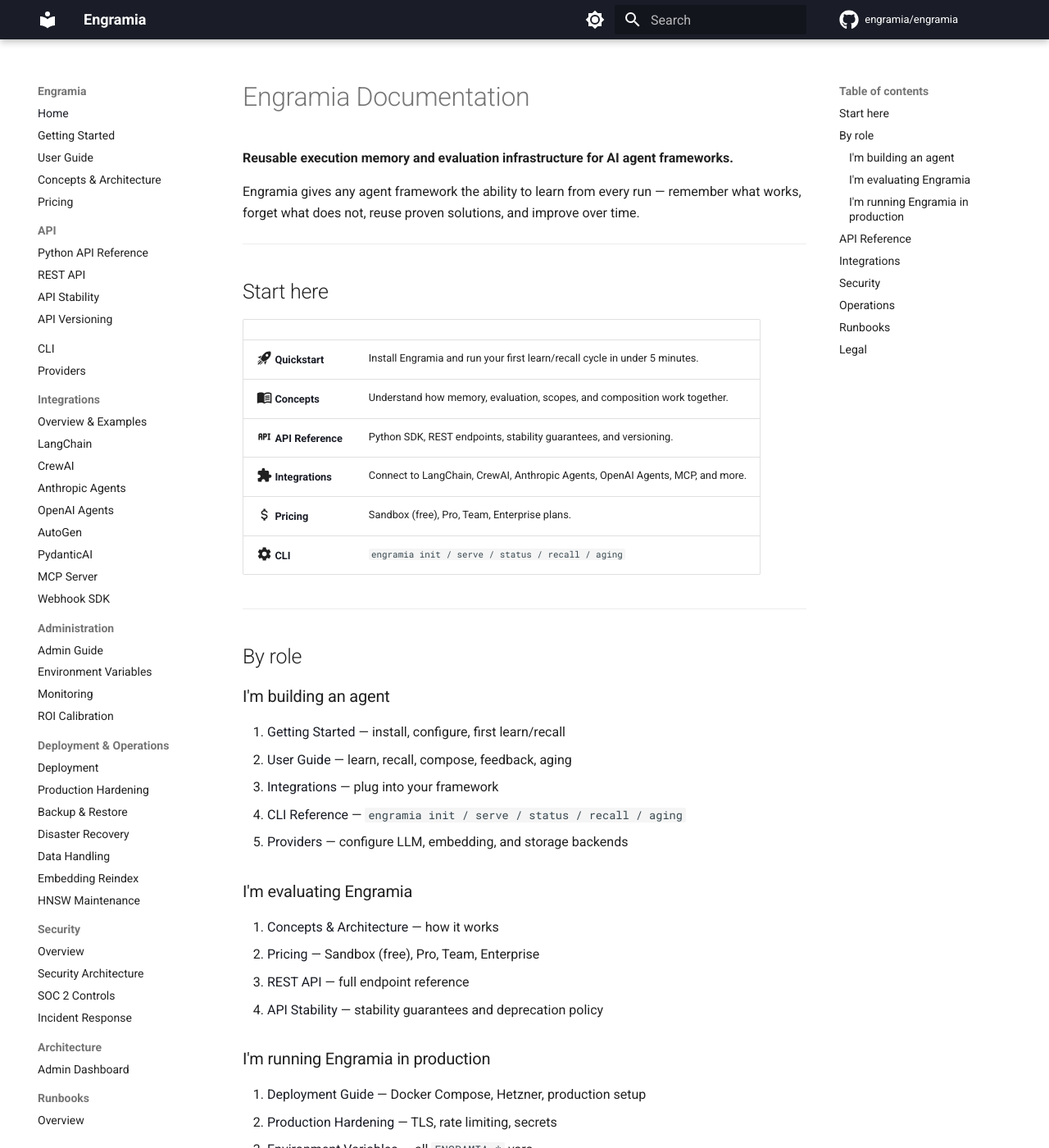
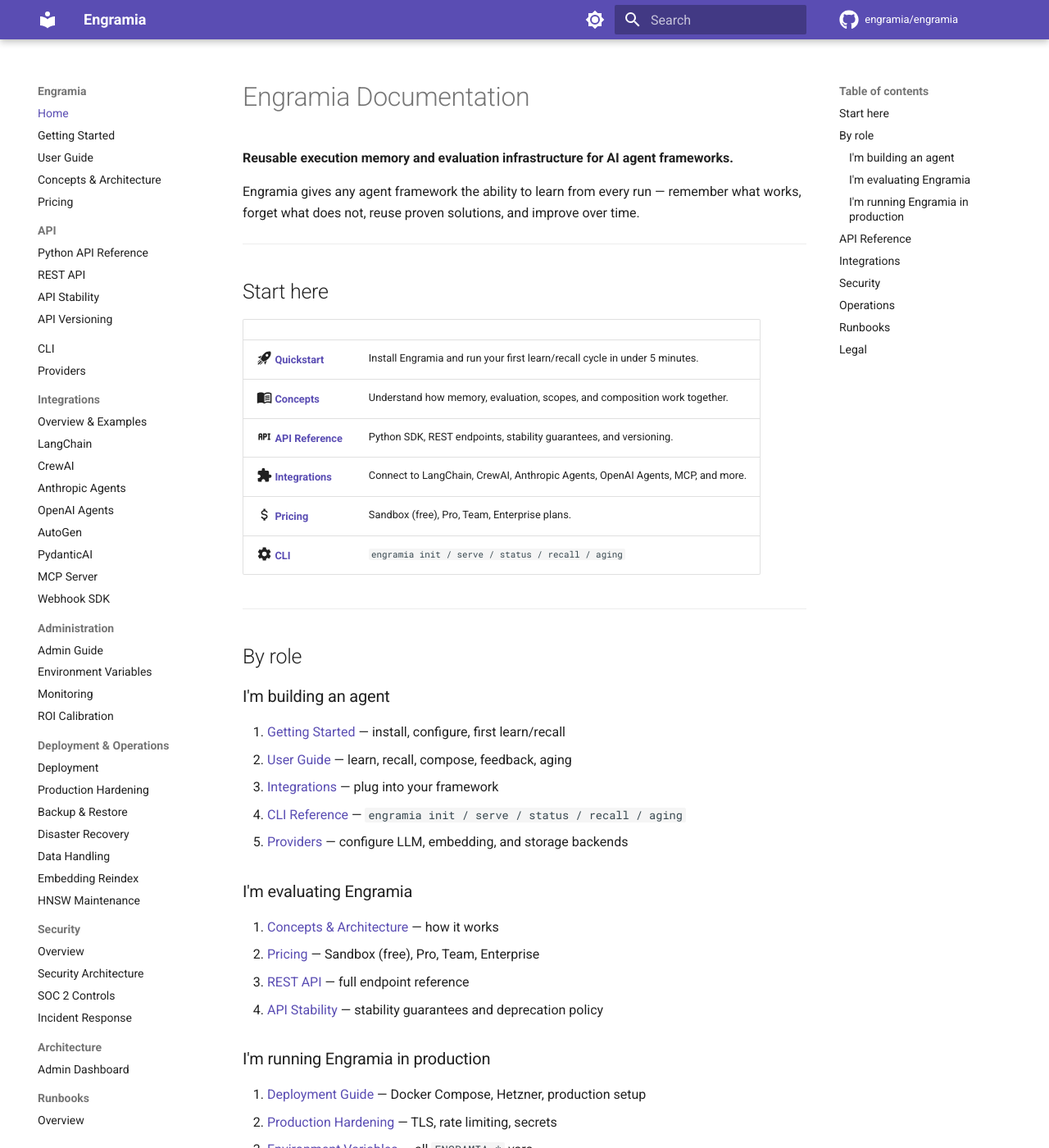
Before and after one commit to engramia/engramia, an MkDocs documentation site: the page built from docs/index.md, in a window 1280 px wide and 1400 px high. Shown: the whole window at 82% size. Built offline with MkDocs 1.6.1 and Material for MkDocs 9.7.7, drawn with Linux system fonts in a browser that asks for light colours; comment, search, counter and statistics services are not loaded.

Commit message:
style(docs): lighter purple for MkDocs header/nav bars
Use #6B5DC8 (brand accent) for primary instead of near-black #1a1d27
which was invisible against the dark slate background.

Co-Authored-By: Claude Opus 4.6 (1M context) <noreply@anthropic.com>

```diff
--- a/docs/overrides/assets/stylesheets/custom.css
+++ b/docs/overrides/assets/stylesheets/custom.css
@@ -1,19 +1,17 @@
 /* Engramia brand colors — match website palette */
 :root,
 [data-md-color-scheme="default"] {
-  --md-primary-fg-color: #1a1d27;
-  --md-primary-fg-color--light: #252832;
-  --md-primary-fg-color--dark: #0f1117;
+  --md-primary-fg-color: #5a4db3;
+  --md-primary-fg-color--light: #6B5DC8;
+  --md-primary-fg-color--dark: #4a3fa0;
   --md-accent-fg-color: #6B5DC8;
   --md-accent-fg-color--transparent: rgba(107, 93, 200, 0.1);
 }
 
 [data-md-color-scheme="slate"] {
-  --md-primary-fg-color: #1a1d27;
-  --md-primary-fg-color--light: #252832;
-  --md-primary-fg-color--dark: #0f1117;
+  --md-primary-fg-color: #6B5DC8;
+  --md-primary-fg-color--light: #8B7FD4;
+  --md-primary-fg-color--dark: #5a4db3;
   --md-accent-fg-color: #8B7FD4;
   --md-accent-fg-color--transparent: rgba(139, 127, 212, 0.1);
-  --md-default-bg-color: #0f1117;
-  --md-default-bg-color--light: #1a1d27;
 }
```
